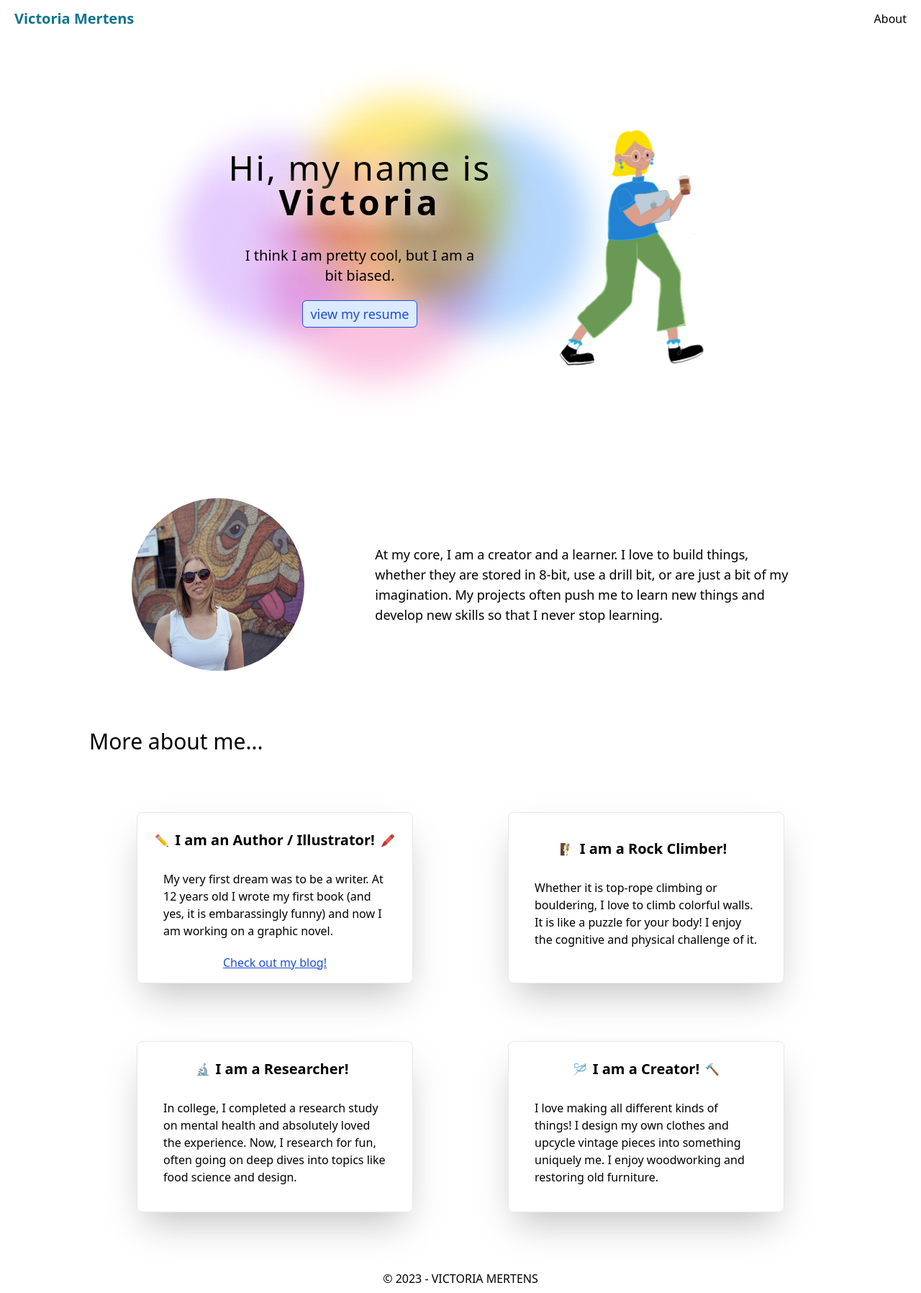
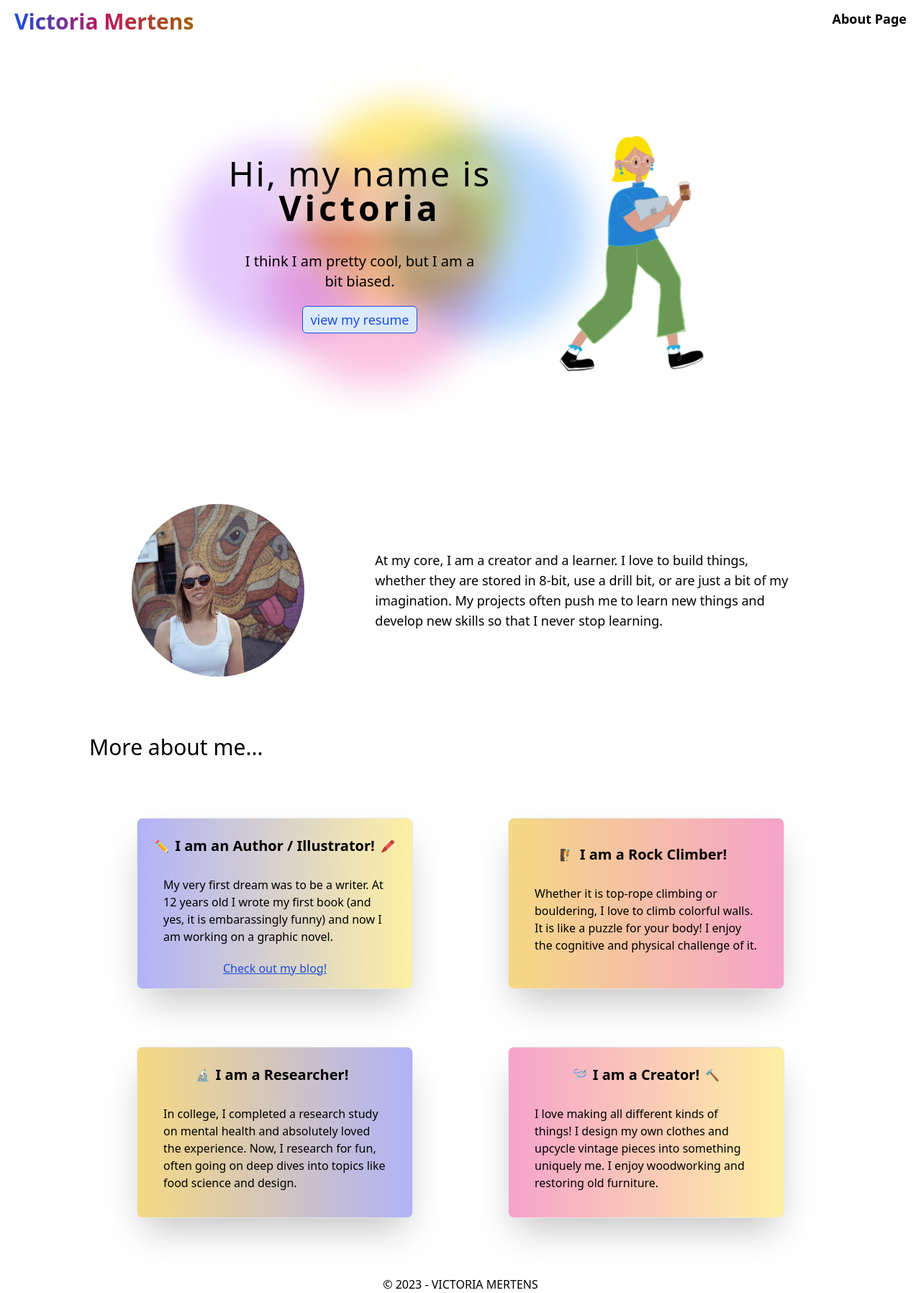
Before and after one commit to victoriamertens/next-portfolio, a Next.js app: page /about in a window 1280 px wide. Shown: the whole page at 72% size. Built offline with nearby package versions, Linux system fonts and the light colour scheme.

Commit message:
Accessibility fix - remove hover state, fully accessibly button

```diff
--- a/src/app/Project.tsx
+++ b/src/app/Project.tsx
@@ -34,16 +34,6 @@ export default function Project(props: propsProject) {
           <ProjectHover des={props.des} url={props.url} name={props.name} />
         </div>
       </div>
-      <div className="text-center">
-        <a
-          role="link"
-          href={props.url}
-          tabIndex={0}
-          className="opacity-0 focus:opacity-100 text-center border border-solid p-2 px-5 rounded-3xl m-4 text-white bg-blue-700 w-96"
-        >
-          Go to {props.name}
-        </a>
-      </div>
     </div>
   );
 }
--- a/src/app/ProjectHover.tsx
+++ b/src/app/ProjectHover.tsx
@@ -6,8 +6,10 @@ type propsHover = {
 
 export default function ProjectHover(props: propsHover) {
   return (
-    <div
+    <a
       tabIndex={0}
+      role="link"
+      href={props.url}
       className="absolute bottom-0 flex flex-col  p-4 w-72 h-72 rounded-md bg-blue-600 opacity-0 focus:opacity-100 hover:opacity-100"
     >
       <div className="flex flex-col justify-center  h-72">
@@ -15,15 +17,13 @@ export default function ProjectHover(props: propsHover) {
         <dfn className="text-center  text-lg text-white opacity-100 z-10">
           {props.des}
         </dfn>
-        <a
+        <p
           role="link"
-          href={props.url}
           className="text-center border border-solid p-2 px-5 rounded-3xl m-4 text-blue-300"
-          aria-hidden={true}
         >
           <span>Go to Project</span>
-        </a>
+        </p>
       </div>
-    </div>
+    </a>
   );
 }
--- a/src/app/about/page.tsx
+++ b/src/app/about/page.tsx
@@ -44,7 +44,6 @@ export default function About() {
         >
           <Image
             src={me}
-            // width={300}
             alt="Cartoon of Victoria holding MacBook and coffee"
             className="sm:w-80 w-52"
             priority={true}
@@ -52,17 +51,10 @@ export default function About() {
         </div>
       </div>
       <div id="About-Card" className="p-10">
-        {/* <div>
-          <h2 className="text-5xl text-white py-10 border bg-blue-500 -ml-14 w-72 rounded-r-full pl-5 font-bold tracking-wider">
-            About Me
-          </h2>
-        </div> */}
         <div className="flex flex-col sm:flex-row justify-evenly items-center my-10 gap-10">
           <Image
             src={photome}
             alt="Victoria with sunglasses on"
-            // width={200}
-            // height={300}
             className="object-cover h-60  w-60 basis-60 grow-0 shrink-0 overflow-hidden rounded-full"
           />
 
@@ -79,7 +71,7 @@ export default function About() {
           <div className="flex justify-around flex-wrap ">
             <div
               id="author-illustrator-box"
-              className="m-10 p-4 border shadow-2xl rounded-lg w-96 flex flex-col justify-center items-center hover:bg-gradient-to-r from-indigo-500/50 via-purple-500/50- to-yellow-300/50"
+              className="m-10 p-4 border shadow-2xl rounded-lg w-96 flex flex-col justify-center items-center bg-gradient-to-r from-indigo-500/50 via-purple-500/50- to-yellow-300/50"
             >
               <div className="flex ">
                 <div
@@ -117,7 +109,7 @@ export default function About() {
 
             <div
               id="rock-climbing-box"
-              className="m-10 p-4 border shadow-2xl rounded-lg w-96 flex flex-col justify-center items-center hover:bg-gradient-to-r from-yellow-500/50 via-purple-500/50- to-pink-500/50"
+              className="m-10 p-4 border shadow-2xl rounded-lg w-96 flex flex-col justify-center items-center bg-gradient-to-r from-yellow-500/50 via-purple-500/50- to-pink-500/50"
             >
               <div className="flex">
                 <div
@@ -137,7 +129,7 @@ export default function About() {
 
             <div
               id="research-box"
-              className="m-10 p-4 border shadow-2xl rounded-lg w-96 flex flex-col justify-center items-center hover:bg-gradient-to-r from-pink-500/50 via-purple-500/50- to-yellow-300/50"
+              className="m-10 p-4 border shadow-2xl rounded-lg w-96 flex flex-col justify-center items-center bg-gradient-to-r from-yellow-500/50 via-purple-500/50- to-indigo-500/50 "
             >
               <div className="flex">
                 <div
@@ -158,7 +150,7 @@ export default function About() {
 
             <div
               id="sewing-box"
-              className="m-10 p-4 border shadow-2xl rounded-lg w-96 flex flex-col justify-center items-center hover:bg-gradient-to-r from-yellow-500/50 via-purple-500/50- to-indigo-500/50"
+              className="m-10 p-4 border shadow-2xl rounded-lg w-96 flex flex-col justify-center items-center bg-gradient-to-r from-pink-500/50 via-purple-500/50- to-yellow-300/50"
             >
               <div className="flex">
                 <div
--- a/src/app/layout.tsx
+++ b/src/app/layout.tsx
@@ -19,15 +19,15 @@ export default function RootLayout({
             <h1>
               <Link
                 href="/"
-                className="align-middle text-xl font-bold text-cyan-700"
+                className="align-middle text-3xl text-cyan-700 font-extrabold text-transparent  bg-clip-text bg-gradient-to-r from-blue-700 via-pink-700 to-yellow-700"
                 tabIndex={5}
               >
                 Victoria Mertens
               </Link>
             </h1>
             <div>
-              <Link className="align-middle" href="/about">
-                About
+              <Link className="align-middle text-lg font-bold" href="/about">
+                About Page
               </Link>
             </div>
           </div>
```
